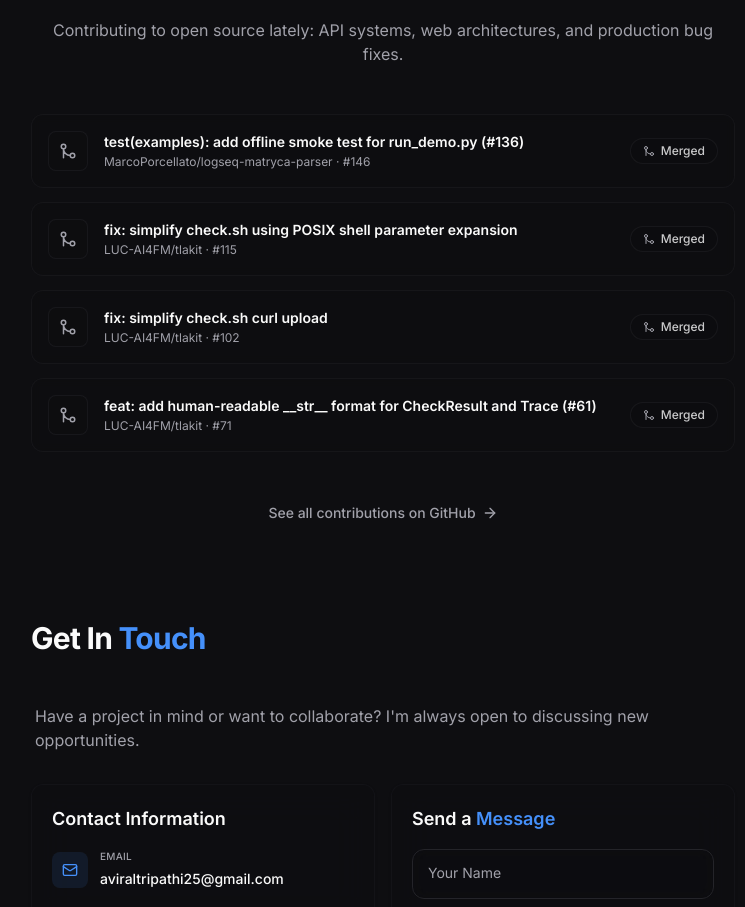
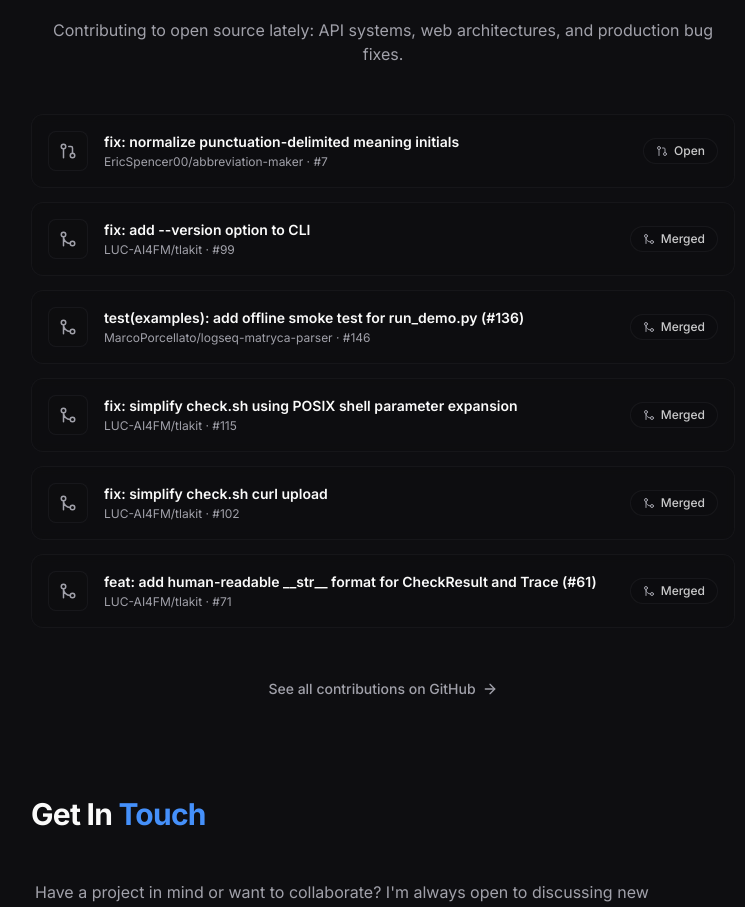
Before and after one commit to aviraltrip/portfolio, a React (Vite) app: page / in a window 1280 px wide. Shown: the part 2180-3087 px from the top of the page, without its empty margins (257-1002 px from the left). Built offline with nearby package versions, Linux system fonts and the light colour scheme; the HTML template or start-up script is replaced by a standard one.

Commit message:
Add new contributions to OpenSourceSection component

```diff
--- a/src/components/OpenSourceSection.jsx
+++ b/src/components/OpenSourceSection.jsx
@@ -1,6 +1,20 @@
 import { GitPullRequest, GitMerge, ArrowRight } from "lucide-react";
 
 const contributions = [
+  {
+    title: "fix: normalize punctuation-delimited meaning initials",
+    repo: "EricSpencer00/abbreviation-maker",
+    number: 7,
+    status: "open",
+    url: "https://github.com/EricSpencer00/abbreviation-maker/pull/7"
+  },
+  {
+    title: "fix: add --version option to CLI",
+    repo: "LUC-AI4FM/tlakit",
+    number: 99,
+    status: "merged",
+    url: "https://github.com/LUC-AI4FM/tlakit/pull/99"
+  },
   {
     title: "test(examples): add offline smoke test for run_demo.py (#136)",
     repo: "MarcoPorcellato/logseq-matryca-parser",
```
